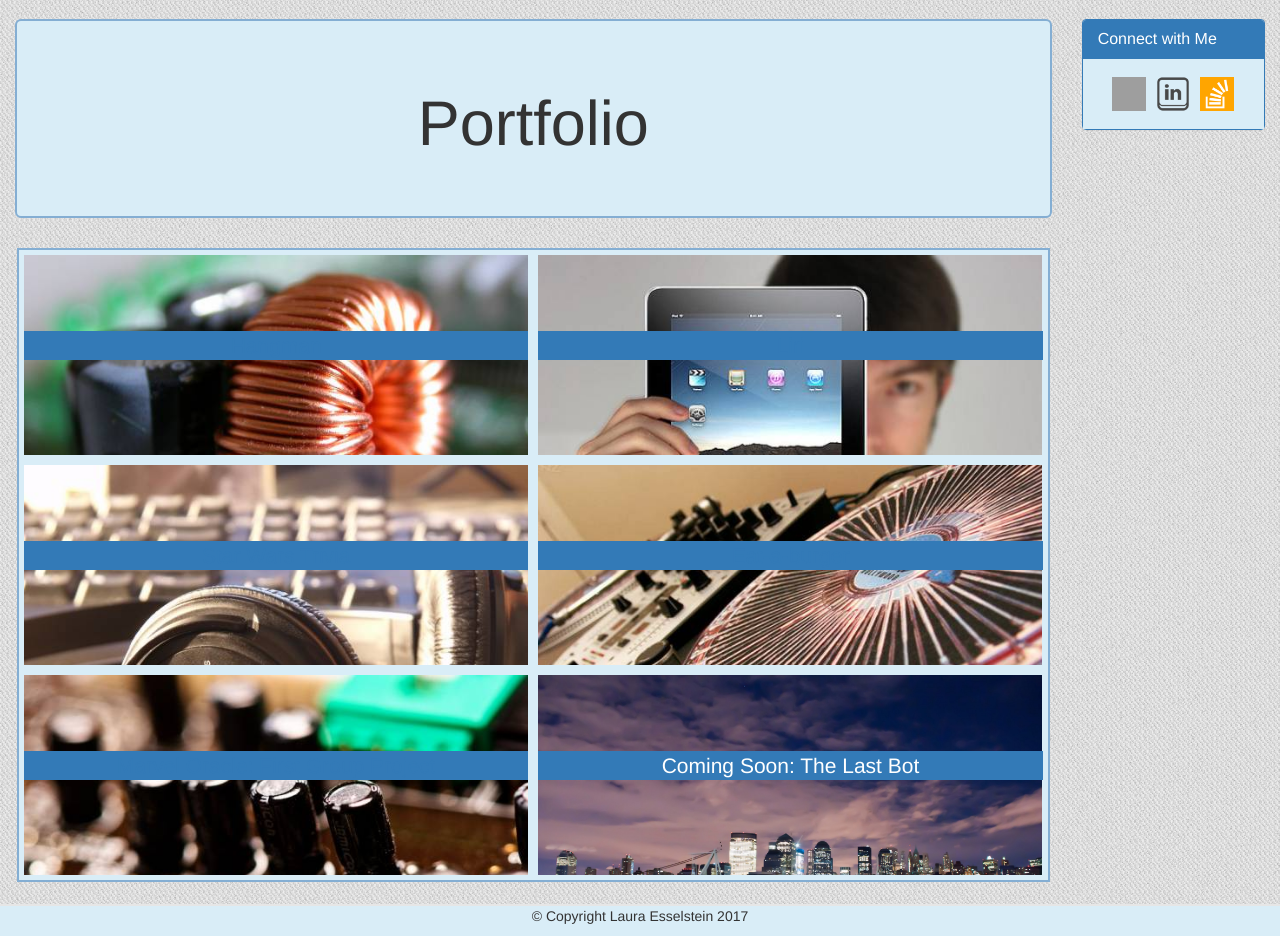
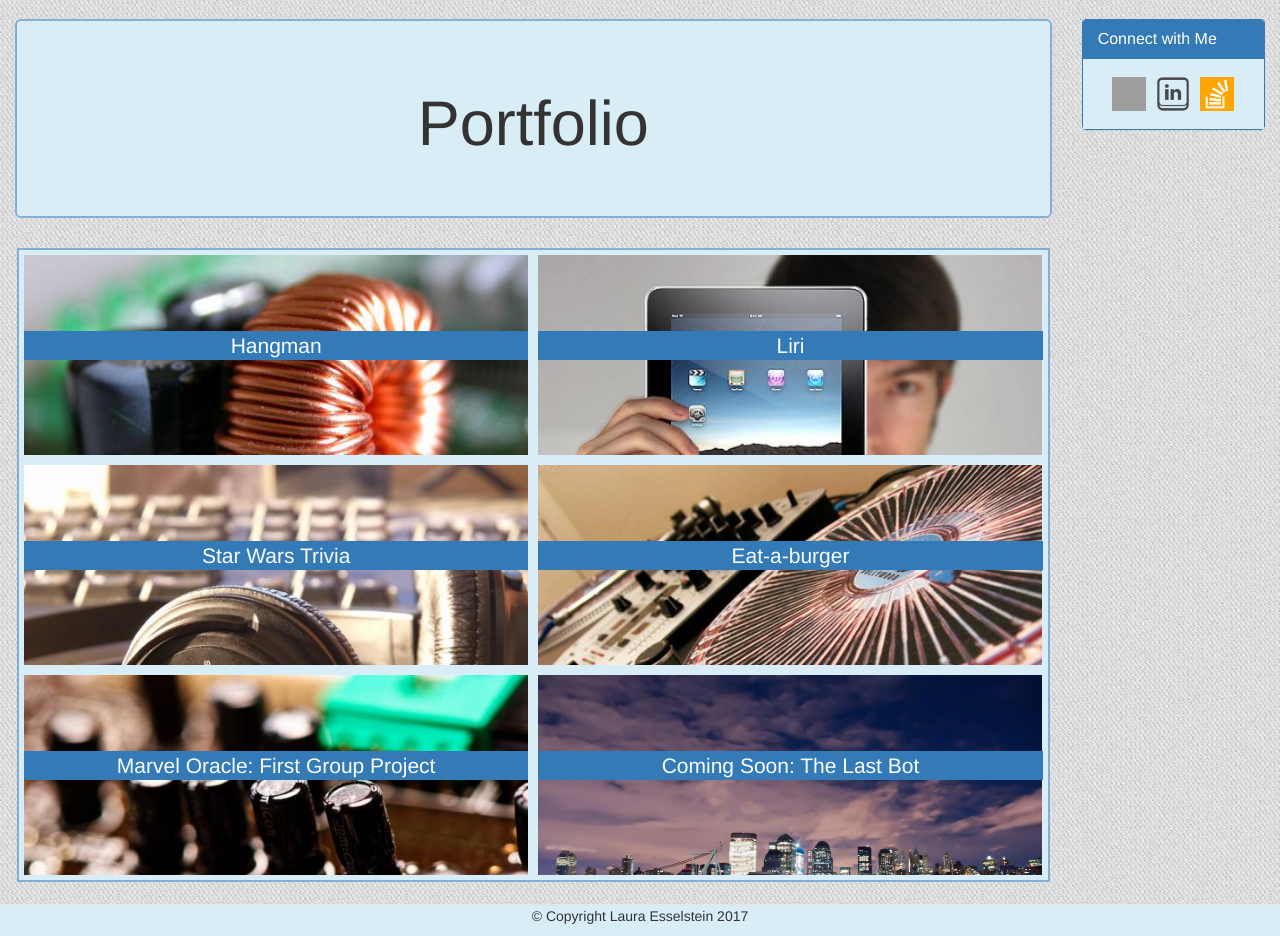
Before and after one commit to Rosieknight/Bootstrap-Portfolio, a PHP site: page /portfolio.html in a window 1280 px wide. Shown: the part 51-987 px from the top of the page. Run offline with PHP 8.4, Linux system fonts and the light colour scheme; some libraries are stand-ins or nearby versions; grey boxes are pictures that could not be loaded.

Commit message:
Slight color change

```diff
--- a/assets/css/style.css
+++ b/assets/css/style.css
@@ -72,6 +72,11 @@ a:hover .sof{
 	margin-top:15%;
 	position:absolute;
 	width: 100%;
+	color: #fafdff !important;
+}
+
+.projects a{
+	color: #fafdff !important;
 }
 
 .hangman{
```
